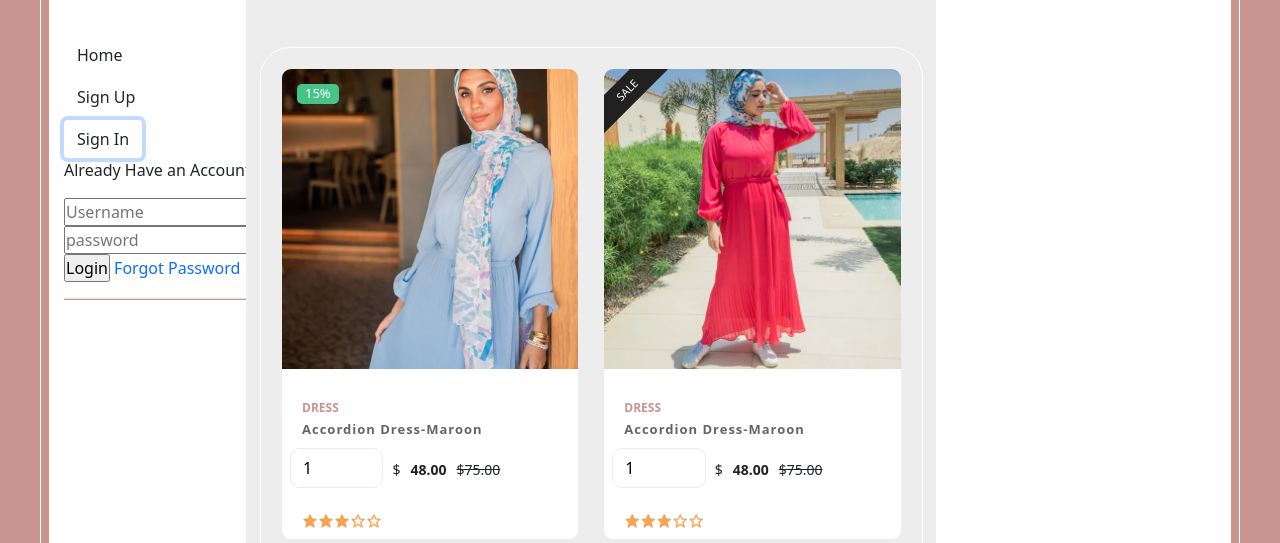
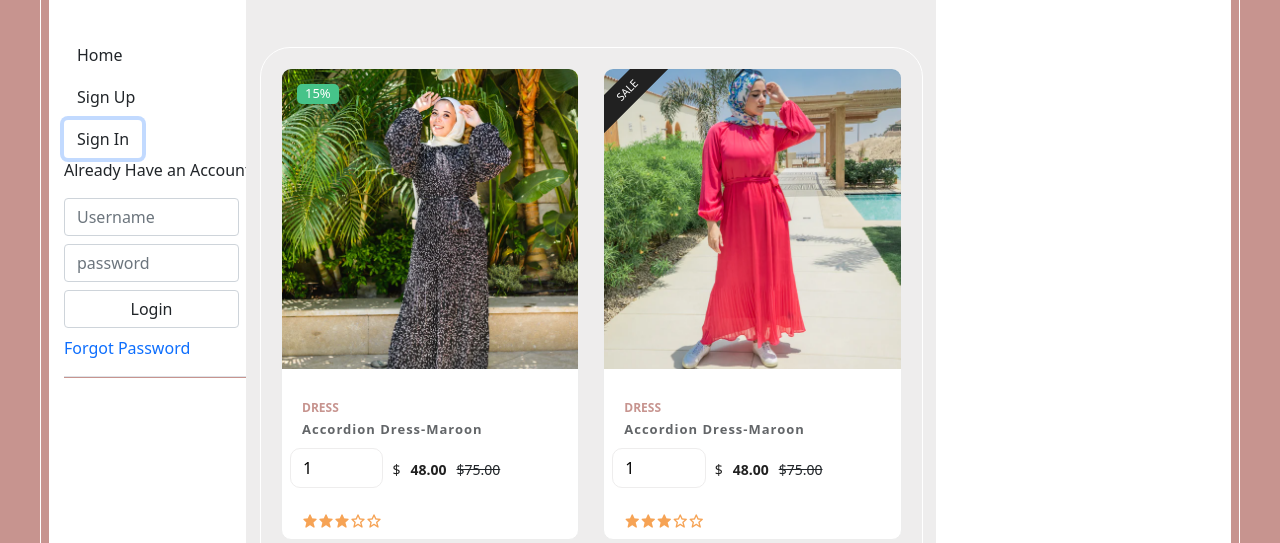
Before and after one commit to hebaali-hub/shoppingcart, a plain HTML site: page index.html in a window 1280 px wide. Both pictures are taken after a click on the button "Sign In". Shown: the part 234-777 px from the top of the page. Drawn offline with nearby package versions, Linux system fonts and the light colour scheme.

Commit message:
second push

```diff
--- a/index.html
+++ b/index.html
@@ -61,10 +61,10 @@
                                             <div class="form signinForm btn-toggle-nav">
                                                 <form action="" method="get">
                                                     <p> Already Have an Account ?</p>
-                                                    <input type="text" name="" id="username_log" placeholder="Username">
-                                                    <input type="password" name="" id="password_log" placeholder="password">
-                                                    <input type="submit" value="Login" id="logBtn">
-                                                    <a href="#" class="forgot">Forgot Password</a>
+                                                    <input type="text" name="" id="username_log" placeholder="Username" class="form-control mb-2" style="width:70%">
+                                                    <input type="password" name="" id="password_log" placeholder="password" class="form-control mb-2" style="width:70%">
+                                                    <input type="submit" value="Login" id="logBtn" class="form-control mb-2" style="width:70%">
+                                                    <a href="#" class="forgot" class="form-control mb-2" style="width:70%">Forgot Password</a>
                                                 </form>
                                             </div>
                                         </div>
@@ -95,8 +95,8 @@
 
                                     <div class="showcase-banner">
                                         <div class="showcase-banner-img">
-                                            <img src="./img/products/dress1a.png" alt="Mens Winter Leathers Jackets" class="product-img default">
-                                            <img src="./img/products/dress1B.png" alt="Mens Winter Leathers Jackets" class="product-img hover">
+                                            <img src="./img/products/dress5a.png" alt="Mens Winter Leathers Jackets" class="product-img default">
+                                            <img src="./img/products/dress5b.png" alt="Mens Winter Leathers Jackets" class="product-img hover">
                                         </div>
                                         <p class="showcase-badge">15%</p>
 
```
Also changed, not shown: img/products/dress1a.png (deleted), img/products/dress1b.png (deleted), img/products/dress5a.png (added), img/products/dress5b.png (added).
